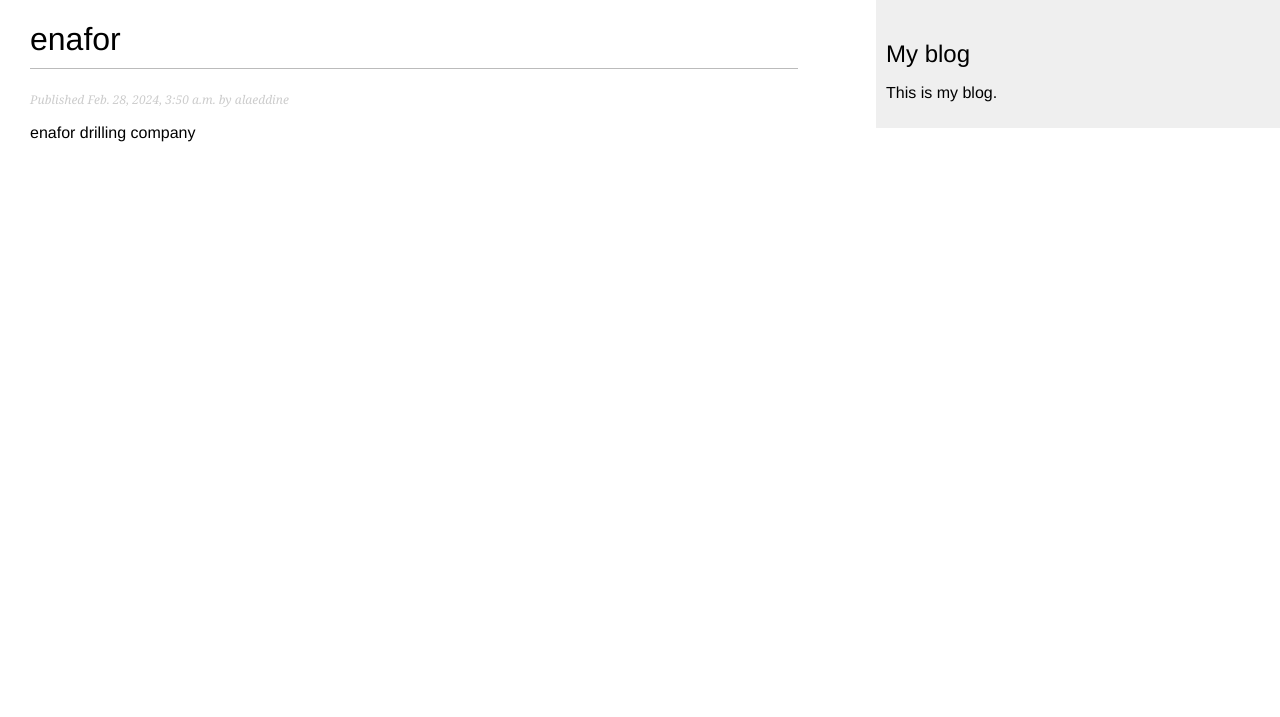
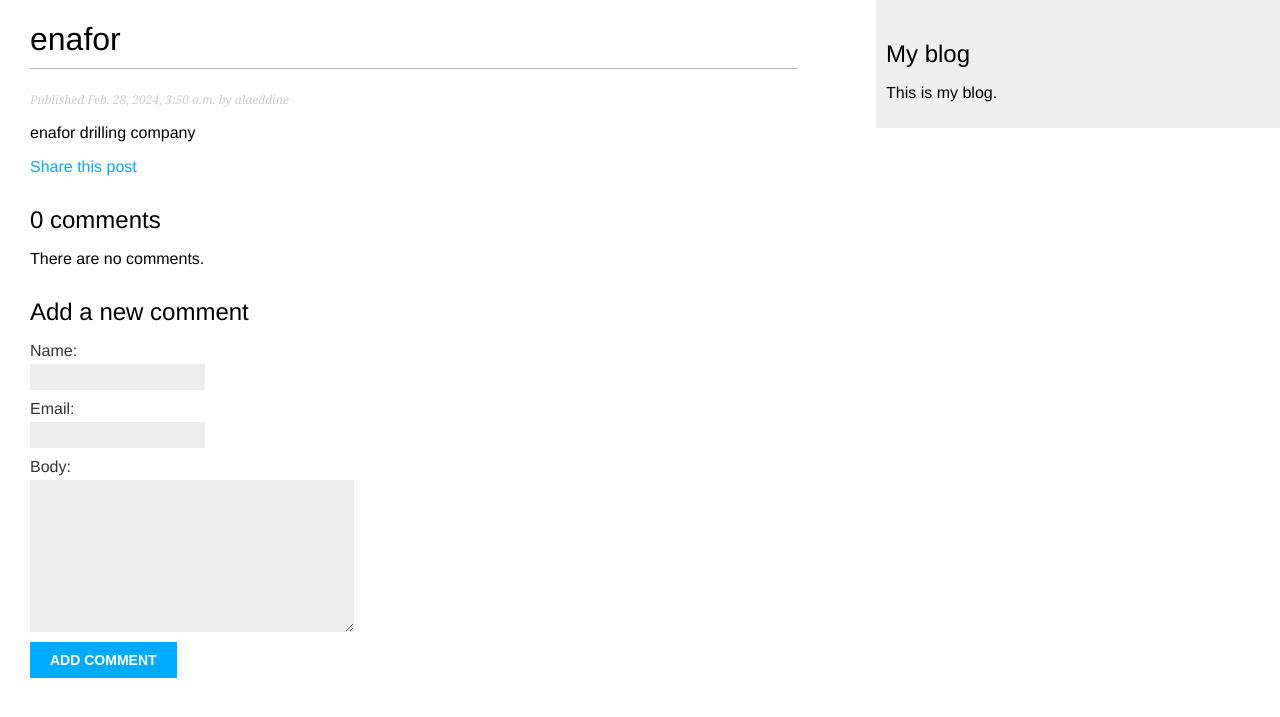
Before and after one commit to alaeddinem2/django4ExBlog, a Django app: a page that uses blog/templates/blog/post/post_detail.html in a window 1280 px wide. Shown: the top 717 px of the page. Run offline with Django 4.2, Linux system fonts and the light colour scheme; data comes from the database, SQL or seed files in the repository; both versions use the stored data as it was after the commit; parts of the project's set-up code (start-up, migrations or seed data) failed here and were passed over.

Commit message:
add comments,tag to posts

```diff
--- /dev/null
+++ b/blog/forms.py
@@ -0,0 +1,16 @@
+from django import forms
+from .models import Comment
+
+
+
+class EmailPostform(forms.Form):
+    name = forms.CharField(max_length=50)
+    email = forms.EmailField(max_length=40)
+    to = forms.EmailField(max_length=40)
+    coments = forms.CharField(required=False,widget=forms.Textarea())
+
+
+class CommentForm(forms.ModelForm):
+    class Meta:
+        model = Comment
+        fields = ['name', 'email', 'body']
--- a/blog/models.py
+++ b/blog/models.py
@@ -2,6 +2,7 @@ from django.db import models
 from django.utils import timezone
 from django.contrib.auth.models import User
 from django.urls import reverse
+from taggit.managers import TaggableManager
 
 # Create your models here.
 
@@ -20,6 +21,7 @@ class Post(models.Model):
     slug = models.SlugField(max_length=250, unique_for_date='publish')
     author = models.ForeignKey(User,on_delete = models.CASCADE, related_name = 'author_posts')
     body = models.TextField(max_length=10000)
+    tags = TaggableManager()
     publish = models.DateTimeField(default= timezone.now)
     created = models.DateTimeField(auto_now_add = True)
     updated = models.DateTimeField(auto_now_add = True)
@@ -44,3 +46,24 @@ class Post(models.Model):
                                                 self.publish.month,
                                                 self.publish.day,
                                                 self.slug])
+
+
+class Comment(models.Model):
+
+    post = models.ForeignKey(Post,on_delete=models.CASCADE,
+                             related_name='comments')
+    name = models.CharField(max_length=80)
+    email = models.EmailField()
+    body = models.TextField()
+    created = models.DateTimeField(auto_now_add=True)
+    updated = models.DateTimeField(auto_now=True)
+    active = models.BooleanField(default=True)
+
+    class Meta:
+        ordering = ['created']
+        indexes = [
+        models.Index(fields=['created']),
+        ]
+
+    def __str__(self):
+        return f'Comment by {self.name} on {self.post}'
--- /dev/null
+++ b/blog/templates/blog/post/includes/comment_form.html
@@ -0,0 +1,6 @@
+<h2>Add a new comment</h2>
+<form action="{% url "blog:post_comment" post.id %}" method="post">
+ {{ form.as_p }}
+ {% csrf_token %}
+ <p><input type="submit" value="Add comment"></p>
+</form>
--- a/blog/templates/blog/post/post_detail.html
+++ b/blog/templates/blog/post/post_detail.html
@@ -7,5 +7,29 @@
  Published {{ post.publish }} by {{ post.author }}
  </p>
  {{ post.body|linebreaks }}
+ <p>
+    <a href="{% url "blog:post_share" post.id %}">
+    Share this post
+    </a>
+</p>
+{% with comments.count as total_comments %}
+ <h2>
+ {{ total_comments }} comment{{ total_comments|pluralize }}
+ </h2>
+ {% endwith %}
+
+ {% for comment in comments %}
+ <div class="comment">
+    <p class="info">
+        Comment {{ forloop.counter }} by {{ comment.name }}
+        {{ comment.created }}
+        </p>
+        {{ comment.body|linebreaks }}
+        </div>
+        {% empty %}
+        <p>There are no comments.</p>
+        {% endfor %}
+
+        {% include "blog/post/includes/comment_form.html" %}
 
 {% endblock %}
--- a/blog/urls.py
+++ b/blog/urls.py
@@ -5,8 +5,11 @@ app_name = 'blog'
 
 urlpatterns = [
     path('',views.post_list,name='post-list'),
+    path('tag/<slug:tag_slug>/',views.post_list, name='post_list_by_tag'),
     path('<int:year>/<int:month>/<int:day>/<slug:post>/'
                     ,views.post_detail,name='post_detail'),
+    path('<int:post_id>/post_share',views.post_share, name="post_share"),
+    path('<int:post_id>/comments',views.post_comment, name="post_comment"),
 
     path('posts/',views.ListPostView.as_view())
 
--- a/blog/views.py
+++ b/blog/views.py
@@ -1,11 +1,21 @@
 from django.shortcuts import render, get_object_or_404
 from django.core.paginator import Paginator, EmptyPage,PageNotAnInteger
 from django.views.generic import ListView
-from .models import Post
+from django.core.mail import send_mail
+from django.views.decorators.http import require_POST
+from django.conf import settings
+from taggit.models import Tag
+from .models import Post,Comment
+from .forms import EmailPostform,CommentForm
 # Create your views here.
 
-def post_list(request):
+def post_list(request,tag_slug=None):
     all_posts = Post.published.all()
+    tag = None
+    if tag_slug:
+        tag = get_object_or_404(Tag, slug=tag_slug)
+        all_posts = all_posts.filter(tags__in=[tag])
+
     paginator = Paginator(all_posts, 3)
     page_number = request.GET.get('page', 1)
     try:
@@ -15,7 +25,7 @@ def post_list(request):
     except EmptyPage :
         posts = paginator.page(paginator.num_pages)
 
-    return render(request, 'blog/post/post_list.html',{'posts':posts})
+    return render(request, 'blog/post/post_list.html',{'posts':posts,'tag': tag})
 
 
 def post_detail(request,year,month,day,post):
@@ -25,9 +35,51 @@ def post_detail(request,year,month,day,post):
                              publish__year = year,
                              publish__month = month,
                              publish__day = day)
-    return render(request,'blog/post/post_detail.html',{'post':post})
+    comments = post.comments.filter(active = True)
+    form = CommentForm()
+    return render(request,'blog/post/post_detail.html',{'post':post,
+                                                        'comments': comments,
+                                                        'form': form})
 
-#CLASS BASED VIEW
+
+def post_share(request,post_id):
+    post = get_object_or_404(Post,id=post_id,status=Post.Status.PUBLISHED)
+    sent = False
+    if request.method == 'POST':
+        form = EmailPostform(request.POST)
+        if form.is_valid():
+            cd = form.cleaned_data
+            post_url = request.build_absolute_uri(post.get_absolute_url())
+            subject = f"{cd['name']} recommends you read {post.title}"
+            message = f"Read {post.title} at {post_url}\n\n"f"{cd['name']}\'s "
+            send_mail(subject, message, f"{settings.EMAIL_HOST_USER}",
+                      [cd['to']])
+            sent = True
+    else:
+        form=EmailPostform()
+
+    return render(request,'blog/post/share.html',{'post':post,
+                                                           'form':form,
+                                                           'sent':sent})
+
+@require_POST
+def post_comment(request,post_id):
+    post = get_object_or_404(Post,id=post_id,status=Post.Status.PUBLISHED)
+    comment = None
+    form = CommentForm(data=request.POST)
+    if form.is_valid():
+        # Create a Comment object without saving it to the database
+        comment = form.save(commit=False)
+        # Assign the post to the comment
+        comment.post = post
+        # Save the comment to the database
+        comment.save()
+        return render(request, 'blog/post/comment.html',
+                                                    {'post': post,
+                                                    'form': form,
+                                                    'comment': comment})
+
+'''CLASS BASED VIEW'''
 
 class ListPostView(ListView):
     model = Post
```
Also changed, not shown: blog/admin.py (+8 -1 lines), blog/templates/blog/post/comment.html (added, +10 -0 lines), blog/templates/blog/post/post_list.html (+10 -0 lines), blog/templates/blog/post/share.html (added, +18 -0 lines), project/settings.py (+9 -0 lines), blog/migrations/0003_comment.py (added), blog/migrations/0004_post_tag.py (added), blog/migrations/0005_rename_tag_post_tags.py (added), db.sqlite3.
